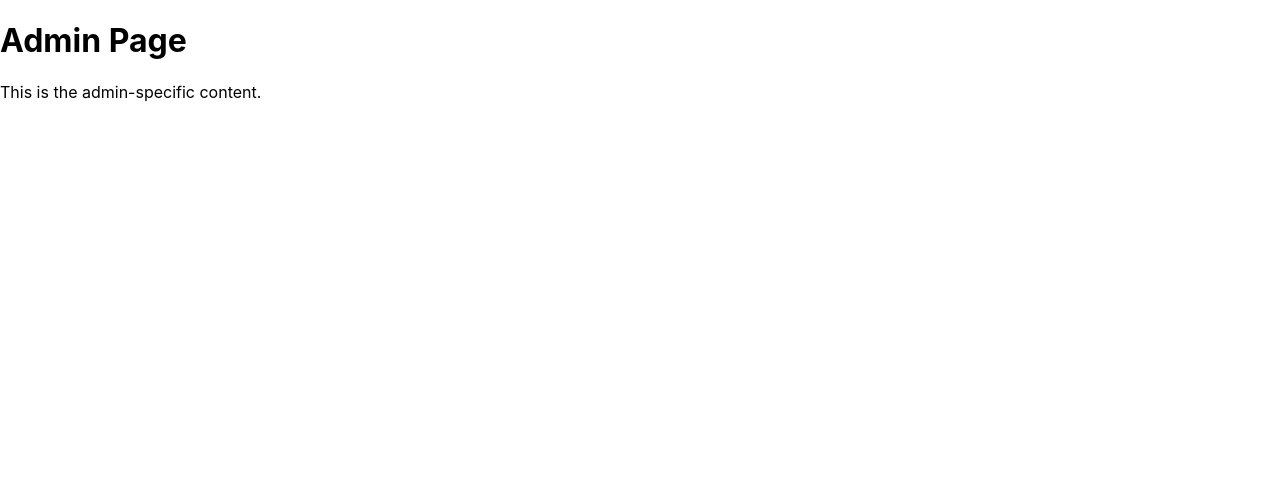
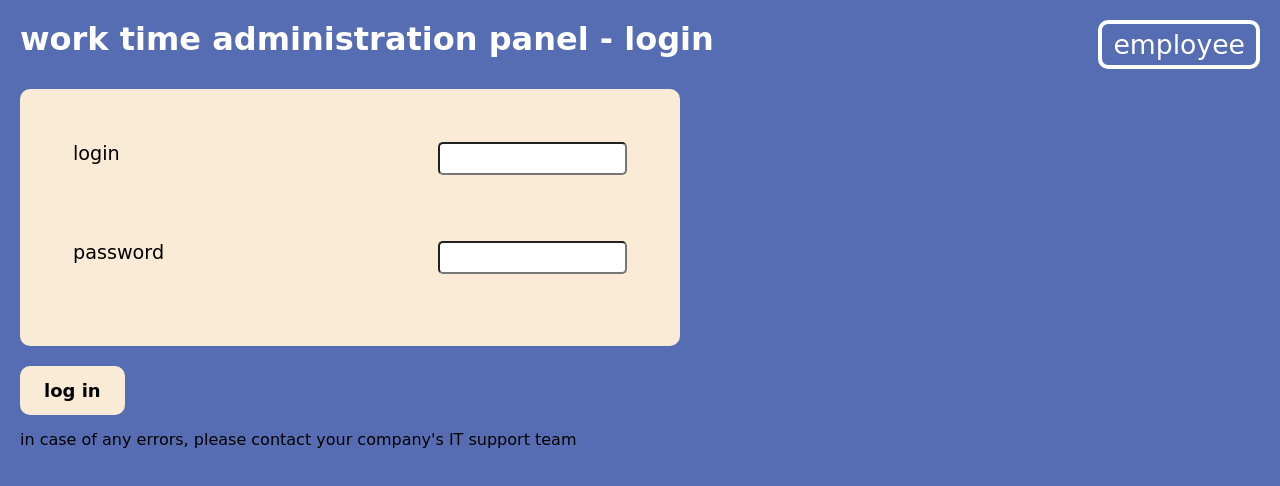
Before and after one commit to stas420/employee_reports_webapp, a React (Create React App) app in the folder frontend/employee_reports_cli/: page /admin in a window 1280 px wide. Shown: the top 486 px of the page. Built offline with nearby package versions, Linux system fonts and the light colour scheme.

Commit message:
admin login panel done (front only), started real admin panel implementation (man, JS do really be horrible)

```diff
--- a/frontend/employee_reports_cli/src/App.js
+++ b/frontend/employee_reports_cli/src/App.js
@@ -5,6 +5,7 @@ import { Navigate } from 'react-router-dom';
 import { BrowserRouter as Router, Route, Routes } from 'react-router-dom';
 import User from './pages/user';
 import Admin from './pages/admin';
+import AdminPanel from './pages/adminPanel';
 
 function App() {
   return (
@@ -13,6 +14,7 @@ function App() {
         <Route path="/" element={<Navigate to="/user"/>}/>
         <Route path="/user" element={<User />}/>
         <Route path="/admin" element={<Admin />}/>
+        <Route path="/admin/panel" element={<AdminPanel />}/>
       </Routes>
     </Router>
   );
--- a/frontend/employee_reports_cli/src/pages/admin.js
+++ b/frontend/employee_reports_cli/src/pages/admin.js
@@ -1,12 +1,92 @@
-// src/pages/Admin.js
-import React from 'react';
+import React, { useState } from 'react';
+import { useNavigate } from 'react-router-dom';
+import { adminLogIn } from '../utils/adminUtils';
+import './styles.css';
 
 function Admin() {
+  const [login, setLogin] = useState('');
+  const [password, setPassword] = useState('');
+  const [loginFailed, setLoginFailed] = useState(false);
+
+  const navigate = useNavigate();
+
+  const handleLogIn = () =>{
+    const bool = adminLogIn(login, password);
+
+    if (bool) {
+        navigate('/admin/panel', login);
+    }
+    else {
+        setLoginFailed(true);
+    }
+  };
+
   return (
-    <div>
-      <h1>Admin Page</h1>
-      <p>This is the admin-specific content.</p>
-    </div>
+        <div className='main-page'>
+          <div className='header'>
+            work time administration panel - login
+            <div
+              className='user-admin-button'
+              onClick={() => {navigate('/user')}}
+            >
+                employee
+            </div>
+          </div>
+          <div className='user-form'>
+                <div
+                  className='user-form-item'
+                >
+                    login
+                </div>
+                <div className='user-form-item-input'>
+                    <input
+                        id='user-input-box'
+                        value={login}
+                        onChange={(e) => {
+                          setLoginFailed(false);
+                          e.preventDefault();
+                          setLogin(e.target.value);
+                        }}
+                    >
+                    </input>
+                </div>
+                <div
+                  className='user-form-item'
+                  type='password'
+                >
+                    password
+                </div>
+                <div className='user-form-item-input'>
+                    <input
+                        id='user-input-box'
+                        type='password'
+                        value={password}
+                        onChange={(e) => {
+                          setLoginFailed(false);
+                          e.preventDefault();
+                          setPassword(e.target.value);
+                        }}
+                    >
+                    </input>
+                </div>
+                <div className='admin-failed-login-text'>
+                    <label>
+                        {loginFailed ? "log-in failed, try again please" : null}
+                    </label>
+                </div>
+          </div>
+          <div
+            className='admin-login-button'
+            onClick={() => {
+                handleLogIn();
+            }}
+          >
+            log in
+          </div>
+          <div className='admin-bottom-text'>
+            in case of any errors, please contact your company's IT support team
+          </div>
+        </div>
   );
 }
 
--- /dev/null
+++ b/frontend/employee_reports_cli/src/pages/adminPanel.js
@@ -0,0 +1,69 @@
+import React, { useState } from 'react';
+import { useNavigate } from 'react-router-dom';
+import DatePicker from 'react-datepicker';
+import 'react-datepicker/dist/react-datepicker.css';
+import {
+    generateAndRequestReport,
+    generateAndRequestReportSingleDate
+ } from '../utils/adminUtils';
+import './styles.css';
+
+function AdminPanel({ login }) {
+
+  const [selectedDate, selectDate] = useState(null);
+  const [ifSingleDate, checkSingleDate] = useState(true);
+  const navigate = useNavigate();
+
+  const requestReport = () => {
+    if (ifSingleDate) {
+        generateAndRequestReportSingleDate("nic");
+    }
+    else {
+        generateAndRequestReport("abc", "def");
+    }
+  };
+
+  return (
+        <div className='main-page'>
+          <div className='header'>
+            work time administration panel
+            <div
+              className='user-admin-button'
+              onClick={() => {
+                // log out...
+                navigate('/admin');
+              }}
+            >
+                log out
+            </div>
+          </div>
+          <div className='panel-report-section'>
+            <div className='panel-report-section-item'>
+              heloł
+            </div>
+            <DatePicker
+              selected={selectedDate}
+              onChange={(date) => {selectDate(date);}}
+              minDate={new Date(1970, 1, 1)}
+              maxDate={new Date()}
+            />
+            <div
+                className='panel-report-download-button'
+                onClick={() => {requestReport();}}
+            >
+                download report
+            </div>
+          </div>
+          <div className='panel-users-section'>
+              <label>
+                here you will manage users
+              </label>
+          </div>
+          <div className='admin-bottom-text'>
+            in case of any errors, please contact your company's IT support team
+          </div>
+        </div>
+  );
+}
+
+export default AdminPanel;
--- a/frontend/employee_reports_cli/src/pages/user.css
+++ b/frontend/employee_reports_cli/src/pages/styles.css
@@ -4,7 +4,7 @@
     --nice-n-purple: #7c4ec2;
 }
 
-.user-main-page {
+.main-page {
     position: absolute;
     top: 0px;
     left: 0px;
@@ -22,7 +22,7 @@
     overflow-y: hidden;
 }
 
-.user-header {
+.header {
     display: flex;
     width: 100%;
     color: white;
@@ -128,6 +128,43 @@ label {
     margin: 5px;
 }
 
+.admin-login-button {
+    background-color: var(--white-colour);
+    position: relative;
+    align-self: flex-end;
+    font-size: large;
+    font-weight: bold;
+    text-align: center;
+    align-content: center;
+
+    border: 4px solid var(--white-colour);
+    border-radius: 10px;
+    padding-left: 20px;
+    padding-right: 20px;
+    padding-top: 10px;
+    padding-bottom: 10px;
+    margin-top: 20px;
+    width:fit-content;
+}
+
+.admin-login-button:hover {
+    background-color: var(--nice-n-purple);
+    color: var(--white-colour);
+    border: 4px solid var(--white-colour);
+    cursor: pointer;
+}
+
+.admin-failed-login-text {
+    color: #c22317;
+    font-size: medium;
+    font-weight: bold;
+    text-align: center;
+}
+
+.admin-bottom-text {
+    margin-top: 15px;
+    font-size: medium;
+}
 
 .user-submit-button {
     background-color: var(--white-colour);
@@ -154,3 +191,66 @@ label {
     border: 4px solid var(--white-colour);
     cursor: pointer;
 }
+
+.panel-report-section {
+    display: grid;
+    grid-template-columns: repeat(2, auto);
+    grid-template-rows: repeat(4, auto);
+
+    background-color: var(--white-colour);
+    padding: inherit;
+    position: relative;
+    border-radius: 10px;
+    width: 50%;
+    overflow-y: hidden;
+    margin-top: 10px;
+}
+
+.panel-report-section-item {
+    padding: inherit;
+    text-align: left;
+    align-items: center;
+    margin: 8px;
+    padding: inherit;
+
+    border: 5px solid;
+    border-color: var(--white-colour);
+    border-radius: 10px;
+}
+
+.panel-report-download-button {
+    background-color: var(--bg-colour);
+    color: var(--white-colour);
+    position: relative;
+    align-self: flex-end;
+    font-size: large;
+    font-weight: bold;
+    text-align: center;
+    align-content: center;
+
+    border: 4px solid var(--white-colour);
+    border-radius: 10px;
+    padding-left: 20px;
+    padding-right: 20px;
+    padding-top: 10px;
+    padding-bottom: 10px;
+    margin-top: 20px;
+    width: fit-content;
+}
+.panel-report-download-button:hover {
+    background-color: var(--nice-n-purple);
+    color: var(--white-colour);
+    border: 4px solid var(--white-colour);
+    cursor: pointer;
+}
+
+.panel-users-section {
+    background-color: var(--nice-n-purple);
+    color: var(--white-colour);
+    padding: inherit;
+    position: relative;
+    border-radius: 10px;
+    width: 50%;
+    overflow-y: hidden;
+    margin-top: 10px;
+}
--- a/frontend/employee_reports_cli/src/pages/user.js
+++ b/frontend/employee_reports_cli/src/pages/user.js
@@ -1,6 +1,5 @@
-// src/pages/User.js
 import React from 'react';
-import "./user.css";
+import "./styles.css";
 import { useState } from 'react';
 import { registerUsersTime } from '../utils/registrations'
 import { useNavigate } from 'react-router-dom';
@@ -14,8 +13,8 @@ function User() {
   const navigate = useNavigate();
 
   return (
-    <div className='user-main-page'>
-      <div className='user-header'>
+    <div className='main-page'>
+      <div className='header'>
         work time registration for employees
         <div
           className='user-admin-button'
--- /dev/null
+++ b/frontend/employee_reports_cli/src/utils/adminUtils.js
@@ -0,0 +1,15 @@
+export function adminLogIn(login, password) {
+    return (String(login) === "admin" && String(password) === "admin");
+}
+
+export function generateAndRequestReportSingleDate(singleDate) {
+    console.log("generateAndRequestReport called "
+        + singleDate
+    );
+}
+
+export function generateAndRequestReport(dateFrom, dateTo) {
+    console.log("generateAndRequestReport called "
+        + dateFrom + " " + dateTo
+    );
+};
--- a/frontend/employee_reports_cli/src/utils/registrations.js
+++ b/frontend/employee_reports_cli/src/utils/registrations.js
@@ -5,4 +5,7 @@ export function registerUsersTime(
         "registerUsersTime called: " + ID + " " +
         Workstation + " " + Password +  " " + ifStartTime + "\n"
     )
+    /*
+
+    */
 }
```
Also changed, not shown: frontend/employee_reports_cli/package.json (+5 -2 lines), frontend/employee_reports_cli/src/pages/admin.css (deleted), 1 other file (tests, documents, lock files or other folders).
